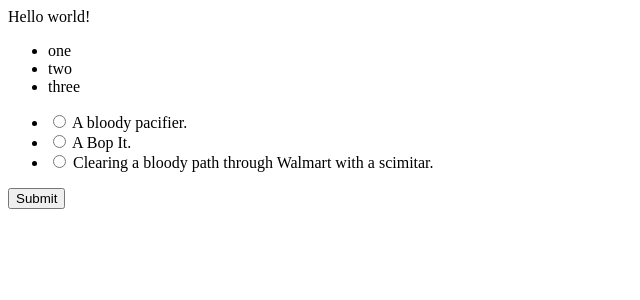
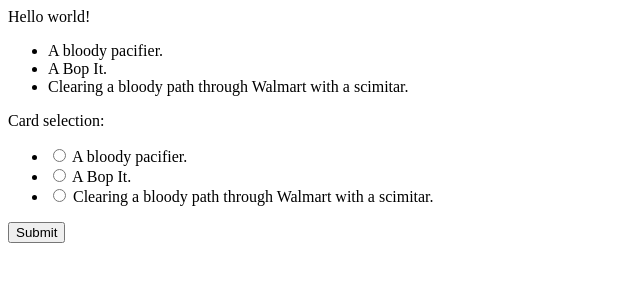
Before and after one commit to phildini/cards-against-django, a Django app: page / in a window 1280 px wide. Shown: the top 300 px of the page, without its empty margins (0-640 px from the left). Run offline with Django 3.2, Linux system fonts and the light colour scheme.

Commit message:
Now doing things more of the right way with the forms.

```diff
--- a/src/cards/forms.py
+++ b/src/cards/forms.py
@@ -1,13 +1,9 @@
 from django import forms
 from django.forms.widgets import RadioSelect
 
-CARDS = ((1, 'A bloody pacifier.'), (2, 'A Bop It.'), (3, 'Clearing a bloody path through Walmart with a scimitar.'))
-
 class PlayerForm(forms.Form):
-	card_selection = forms.MultipleChoiceField(required=True, widget=RadioSelect, choices=CARDS)
 
 	def __init__(self, *args, **kwargs):
-		cards = kwargs.pop('cards')
-
-		super(forms.Form, self).__init__(*args, **kwargs)
-		self.card_selection = forms.MultipleChoiceField(required=True, widget=RadioSelect, choices=cards)
+		cards = kwargs.pop('cards', ())
+		super(PlayerForm, self).__init__(*args, **kwargs)
+		self.fields['card_selection'] = forms.MultipleChoiceField(required=True, widget=RadioSelect, choices=cards)
--- a/src/cards/templates/player.html
+++ b/src/cards/templates/player.html
@@ -1,12 +1,14 @@
 Hello world!
 
+
 <ul>
-  {% for card, ctext in cards.items %}
+  {% for card, ctext in cards %}
     <li>{{ ctext }}</li>
   {% endfor %}
 </ul>
 
-<form action="/contact/" method="post">{% csrf_token %}
-	{{ form.card_selection }}
+<form action="/" method="post">
+	{% csrf_token %}
+	{{ form.as_p }}
 <input type="submit" value="Submit" />
 </form>
--- a/src/cards/views.py
+++ b/src/cards/views.py
@@ -1,15 +1,26 @@
 # Create your views here.
-from django.views.generic import TemplateView
+from django.views.generic import FormView
 from forms import PlayerForm
 
-class PlayerView(TemplateView):
+class PlayerView(FormView):
 
 	template_name = 'player.html'
+	selection = ''
+	cards = ((1, 'A bloody pacifier.'), (2, 'A Bop It.'), (3, 'Clearing a bloody path through Walmart with a scimitar.'))
+	form_class = PlayerForm
+
+
+	def get_success_url(self):
+		return '/admin'
 
 	def get_context_data(self, **kwargs):
-		context = super(TemplateView, self).get_context_data(**kwargs)
-		cards = {1:"one", 2:"two", 3:"three"}
-		context['cards'] = cards
-		form = PlayerForm(cards=cards)
-		context['form'] = form
+		context = super(FormView, self).get_context_data(**kwargs)
+		context['cards'] = self.cards
+		if self.selection:
+			context['select_card'] = self.selection
 		return context
+
+	def get_form_kwargs(self):
+		kwargs = super(FormView, self).get_form_kwargs()
+		kwargs['cards'] = self.cards
+		return kwargs
```
